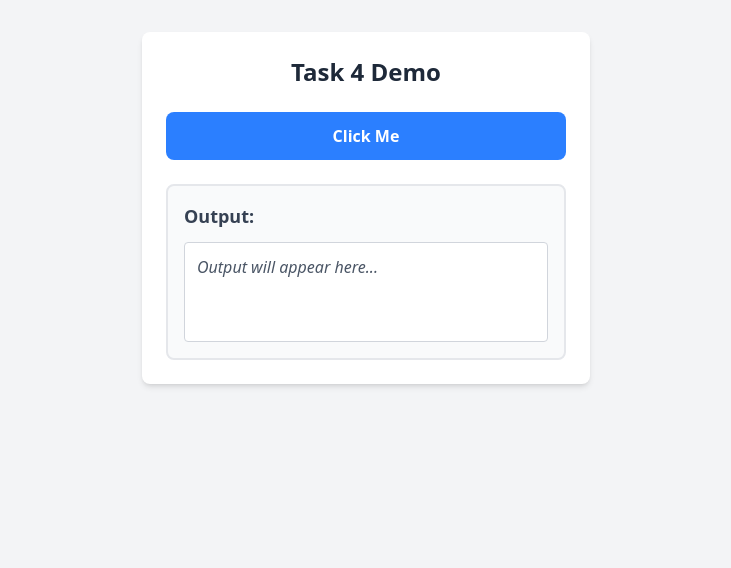
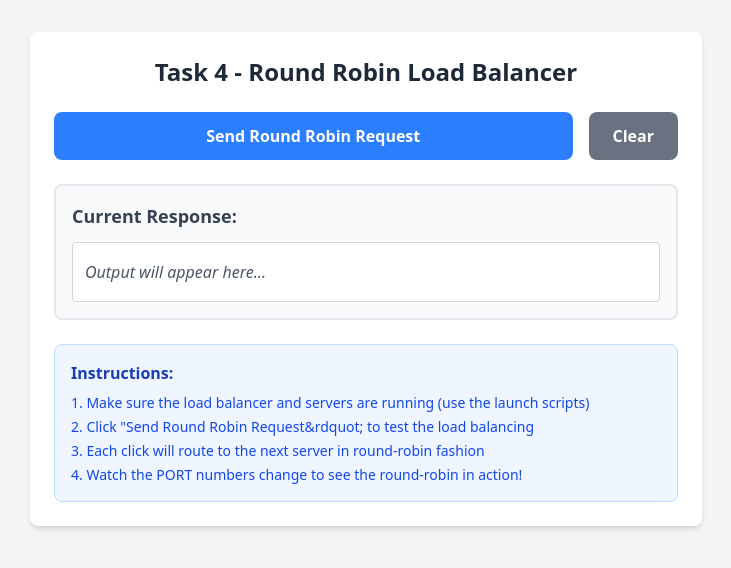
Before and after one commit to Mat-hew-24/Load-Balancer, a Next.js app: page / in a window 1280 px wide. Shown: the top 568 px of the page, without its empty margins (274-1005 px from the left). Built offline with nearby package versions, Linux system fonts and the light colour scheme.

Commit message:
completely working
ui needs to be fixed

```diff
--- a/app/page.tsx
+++ b/app/page.tsx
@@ -1,22 +1,121 @@
+'use client'
+
+import { useState } from 'react'
+
 export default function Home() {
+  const [output, setOutput] = useState('Output will appear here...')
+  const [isLoading, setIsLoading] = useState(false)
+  const [requestHistory, setRequestHistory] = useState<string[]>([])
+  const [stats, setStats] = useState<number[]>([])
+
+  const handleRoundRobinRequest = async () => {
+    setIsLoading(true)
+    try {
+      const response = await fetch('http://localhost:8080')
+      const data = await response.text()
+      console.log(data)
+      setOutput(data)
+      setRequestHistory((prev) => [...prev, data].slice(-10)) // Keep last 10 requests
+    } catch (error) {
+      setOutput(
+        'Error: Could not connect to load balancer. Make sure servers are running.'
+      )
+      console.error(error)
+    }
+    setIsLoading(false)
+  }
+
+  const clearHistory = () => {
+    setRequestHistory([])
+    setOutput('Output will appear here...')
+  }
+
   return (
     <div className='min-h-screen bg-gray-100 p-8'>
-      <div className='max-w-md mx-auto bg-white rounded-lg shadow-md p-6'>
+      <div className='max-w-2xl mx-auto bg-white rounded-lg shadow-md p-6'>
         <h1 className='text-2xl font-bold text-gray-800 mb-6 text-center'>
-          Task 4 Demo
+          Task 4 - Round Robin Load Balancer
         </h1>
 
-        {/* Button */}
-        <button className='w-full bg-blue-500 hover:bg-blue-600 text-white font-semibold py-3 px-6 rounded-lg transition duration-200 ease-in-out transform hover:scale-105 mb-6'>
-          Click Me
-        </button>
+        <div className='flex gap-4 mb-6'>
+          <button
+            onClick={handleRoundRobinRequest}
+            disabled={isLoading}
+            className='flex-1 bg-blue-500 hover:bg-blue-600 disabled:bg-blue-300 text-white font-semibold py-3 px-6 rounded-lg transition duration-200 ease-in-out transform hover:scale-105 disabled:transform-none'
+          >
+            {isLoading ? 'Loading...' : 'Send Round Robin Request'}
+          </button>
 
-        {/* Output Box */}
-        <div className='bg-gray-50 border-2 border-gray-200 rounded-lg p-4'>
-          <h3 className='text-lg font-semibold text-gray-700 mb-3'>Output:</h3>
-          <div className='bg-white border border-gray-300 rounded p-3 min-h-[100px]'>
-            <p className='text-gray-600 italic'>Output will appear here...</p>
+          <button
+            onClick={clearHistory}
+            className='bg-gray-500 hover:bg-gray-600 text-white font-semibold py-3 px-6 rounded-lg transition duration-200 ease-in-out'
+          >
+            Clear
+          </button>
+        </div>
+
+        <div className='bg-gray-50 border-2 border-gray-200 rounded-lg p-4 mb-6'>
+          <h3 className='text-lg font-semibold text-gray-700 mb-3'>
+            Current Response:
+          </h3>
+          <div className='bg-white border border-gray-300 rounded p-3 min-h-[60px] flex items-center'>
+            <p
+              className={`${
+                output.includes('Error')
+                  ? 'text-red-600'
+                  : output.includes('PORT')
+                  ? 'text-green-600 font-mono'
+                  : 'text-gray-600 italic'
+              }`}
+            >
+              {output}
+            </p>
           </div>
+        </div>
+
+        {/* Request History */}
+        {requestHistory.length > 0 && (
+          <div className='bg-gray-50 border-2 border-gray-200 rounded-lg p-4'>
+            <h3 className='text-lg font-semibold text-gray-700 mb-3'>
+              Request History (Last {requestHistory.length} requests - newest
+              first):
+            </h3>
+            <div className='space-y-2 max-h-60 overflow-y-auto'>
+              {requestHistory
+                .slice()
+                .reverse()
+                .map((response, index) => (
+                  <div
+                    key={index}
+                    className='bg-white border border-gray-300 rounded p-2 text-sm'
+                  >
+                    <span className='text-gray-500 mr-2'>#{index + 1}:</span>
+                    <span className='font-mono text-green-600'>{response}</span>
+                  </div>
+                ))}
+            </div>
+          </div>
+        )}
+
+        {/* Instructions */}
+        <div className='mt-6 p-4 bg-blue-50 border border-blue-200 rounded-lg'>
+          <h4 className='font-semibold text-blue-800 mb-2'>Instructions:</h4>
+          <ol className='text-sm text-blue-700 space-y-1 list-decimal list-inside'>
+            <li>
+              Make sure the load balancer and servers are running (use the
+              launch scripts)
+            </li>
+            <li>
+              Click &quot;Send Round Robin Request&rdquot; to test the load
+              balancing
+            </li>
+            <li>
+              Each click will route to the next server in round-robin fashion
+            </li>
+            <li>
+              Watch the PORT numbers change to see the round-robin in action!
+            </li>
+          </ol>
         </div>
       </div>
     </div>
--- a/app/scripts/roundRobinAlgorithm.js
+++ b/app/scripts/roundRobinAlgorithm.js
@@ -2,7 +2,7 @@ import httpProxy from 'http-proxy'
 const proxy = httpProxy.createProxyServer({})
 let idx = 0
 
-const roundRobinAlgorithm = (req, res, servers) => {
+const roundRobinAlgorithm = (req, res, servers, serverStats) => {
   const healthyServers = servers.filter((s) => s.healthy)
 
   if (healthyServers.length === 0) {
@@ -12,6 +12,11 @@ const roundRobinAlgorithm = (req, res, servers) => {
 
   const server = healthyServers[idx % healthyServers.length]
   idx++
+
+  // Track request for this server
+  if (serverStats && serverStats[server.port] !== undefined) {
+    serverStats[server.port]++
+  }
 
   proxy.web(
     req,
--- a/app/scripts/server.js
+++ b/app/scripts/server.js
@@ -1,6 +1,7 @@
 import http from 'http'
 import roundRobinAlgorithm from './roundRobinAlgorithm.js'
 import { createRequire } from 'module'
+import { exec } from 'child_process' // can be used to run bash
 const require = createRequire(import.meta.url)
 const serverConfig = require('./config.json')
 
@@ -8,6 +9,53 @@ const servers = serverConfig.servers.map((server) => ({
   ...server,
   healthy: true,
 }))
+
+// Stats tracking for auto-scaling
+let serverStats = {}
+servers.forEach((server) => {
+  serverStats[server.port] = 0
+})
+
+const killServer = (port) => {
+  console.log(` Killing server ${port} due to high load (≥2 requests/sec)`)
+  exec(`pkill -f "singleserver.js ${port}"`, (error) => {
+    if (error) {
+      console.error(`Error killing server ${port}:`, error.message)
+    } else {
+      console.log(`Server ${port} killed successfully`)
+      const server = servers.find((s) => s.port === port)
+      if (server) server.healthy = false
+
+      setTimeout(() => {
+        console.log(`Restarting server ${port} after 15s cooldown`)
+        exec(`node singleserver.js ${port} &`, (error) => {
+          if (error) {
+            console.error(`Error restarting server ${port}:`, error.message)
+          } else {
+            console.log(`Server ${port} restarted successfully`)
+          }
+        })
+      }, 15000)
+    }
+  })
+}
+
+// Clear stats every second and check for overloaded servers
+setInterval(() => {
+  console.log(' Request stats (last 1s):', serverStats)
+
+  // Check for overloaded servers
+  Object.entries(serverStats).forEach(([port, count]) => {
+    if (count >= 2) {
+      killServer(parseInt(port))
+    }
+  })
+
+  // Reset stats
+  servers.forEach((server) => {
+    serverStats[server.port] = 0
+  })
+}, 1000)
 
 const checkHealth = () => {
   servers.forEach((server) => {
@@ -34,7 +82,21 @@ const checkHealth = () => {
 setInterval(checkHealth, 2000)
 
 const balancer = http.createServer((req, res) => {
-  roundRobinAlgorithm(req, res, servers)
+  // Add CORS headers for frontend requests
+  res.setHeader('Access-Control-Allow-Origin', '*')
+  res.setHeader(
+    'Access-Control-Allow-Methods',
+    'GET, POST, PUT, DELETE, OPTIONS'
+  )
+  res.setHeader('Access-Control-Allow-Headers', 'Content-Type, Authorization')
+
+  // Handle preflight requests
+  if (req.method === 'OPTIONS') {
+    res.writeHead(200)
+    res.end()
+    return
+  }
+  roundRobinAlgorithm(req, res, servers, serverStats)
 })
 
 balancer.listen(8080, () => {
```
